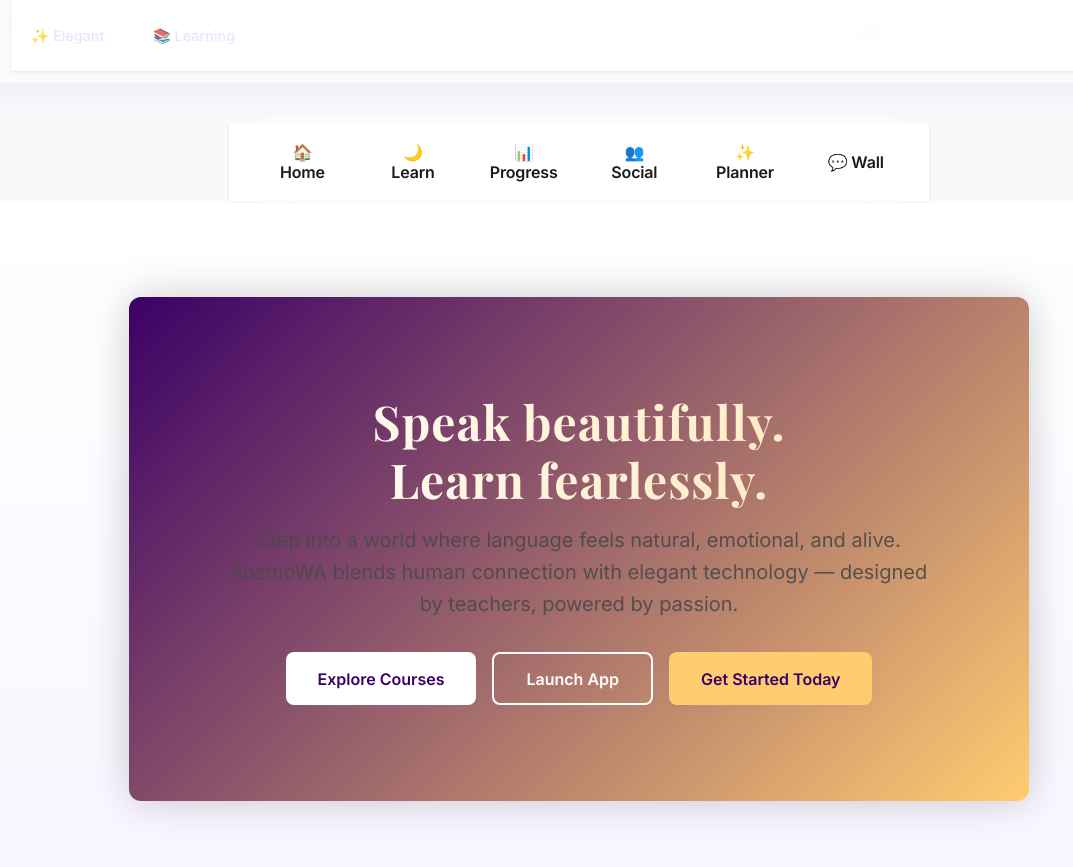
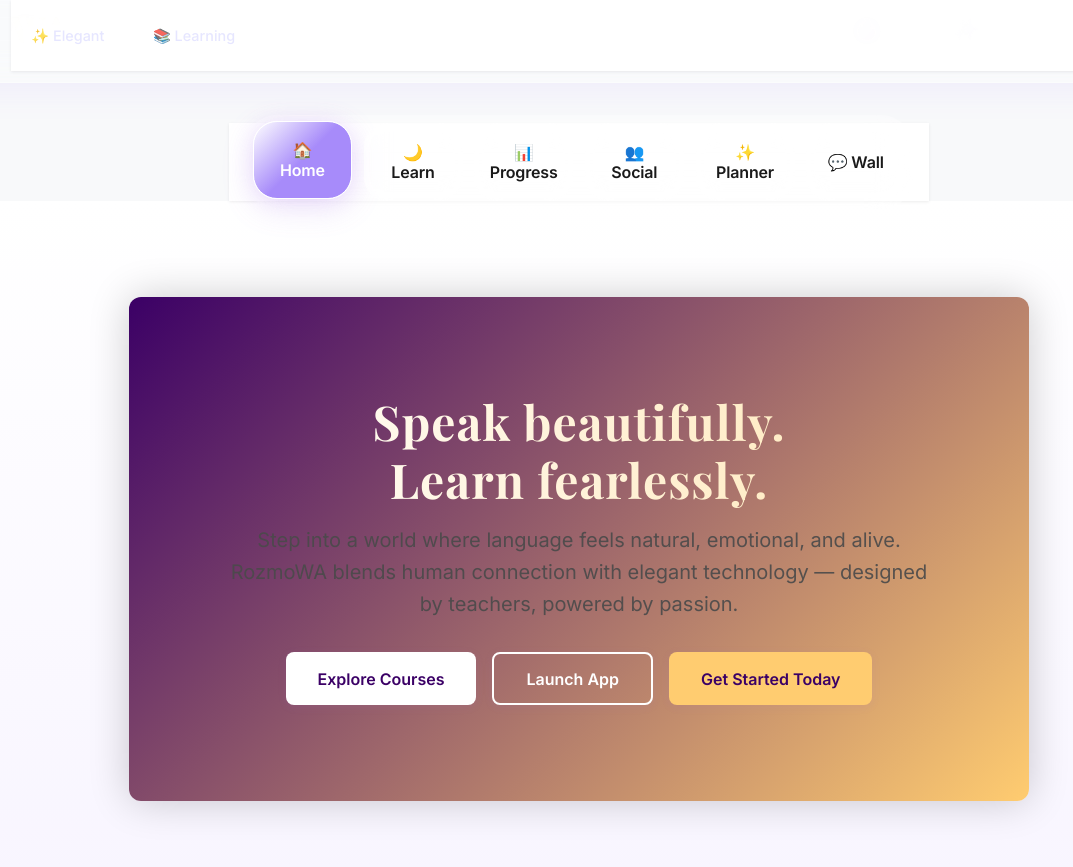
Before and after one commit to Backerjr/WAapp, a React (Vite) app: page / in a window 1280 px wide. Shown: the part 2400-3267 px from the top of the page, without its empty margins (61-1134 px from the left). Built offline with nearby package versions, Linux system fonts and the light colour scheme; the HTML template or start-up script is replaced by a standard one.

Commit message:
Update navigation button to set view mode to 'home'

```diff
--- a/src/App.tsx
+++ b/src/App.tsx
@@ -121,8 +121,9 @@ function App() {
           />      {!currentLesson && (
         <nav className="app-navigation">
           <button
-            className={`nav-btn ${(viewMode as string) === 'website' ? 'active' : ''}`}
-            onClick={() => setViewMode('website')}
+            className={`nav-btn ${(viewMode as string) === 'home' ? 'active' : ''}`}
+onClick={() => setViewMode('home')}
+
           >
             🏠 Home
           </button>
```
